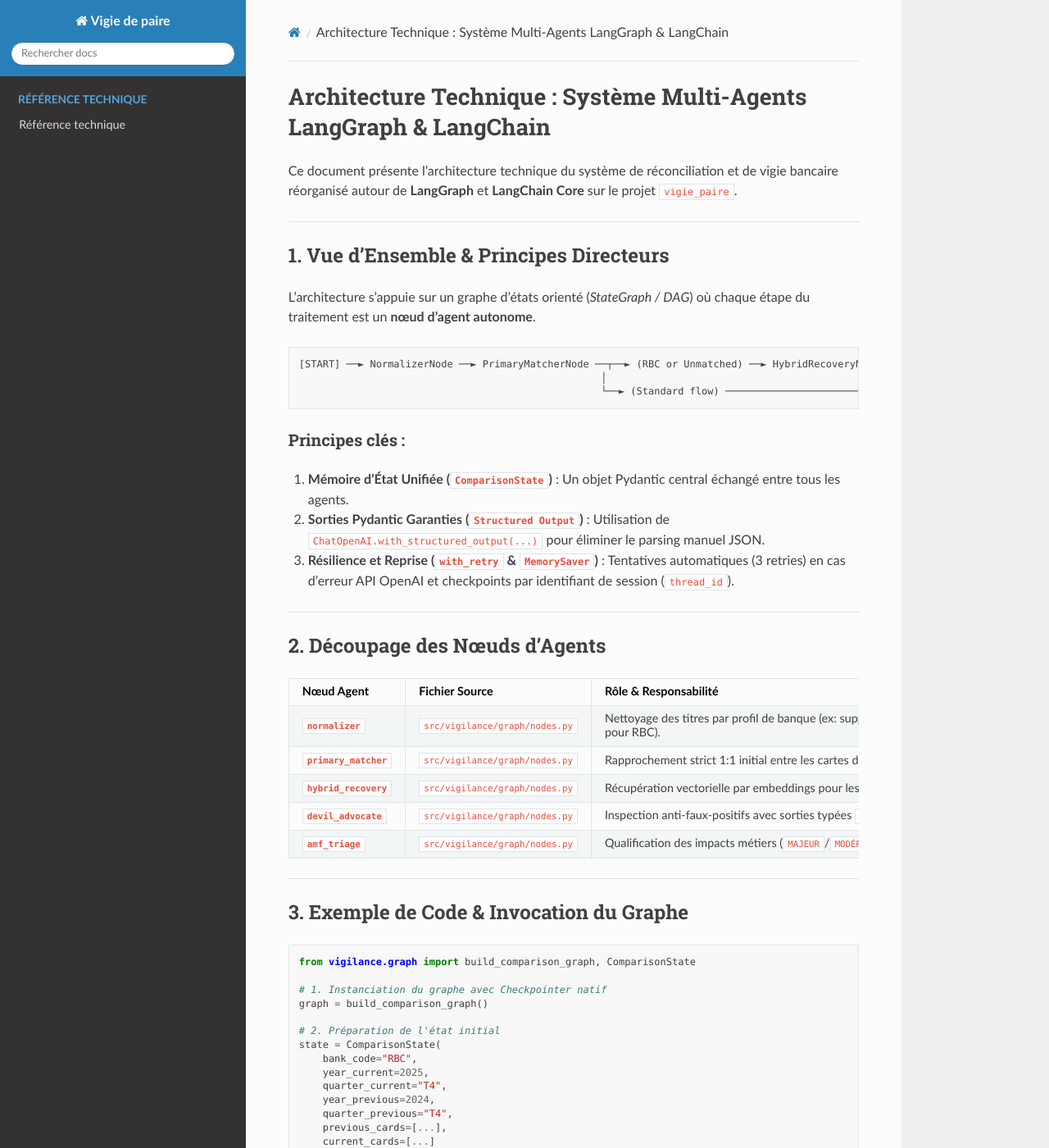
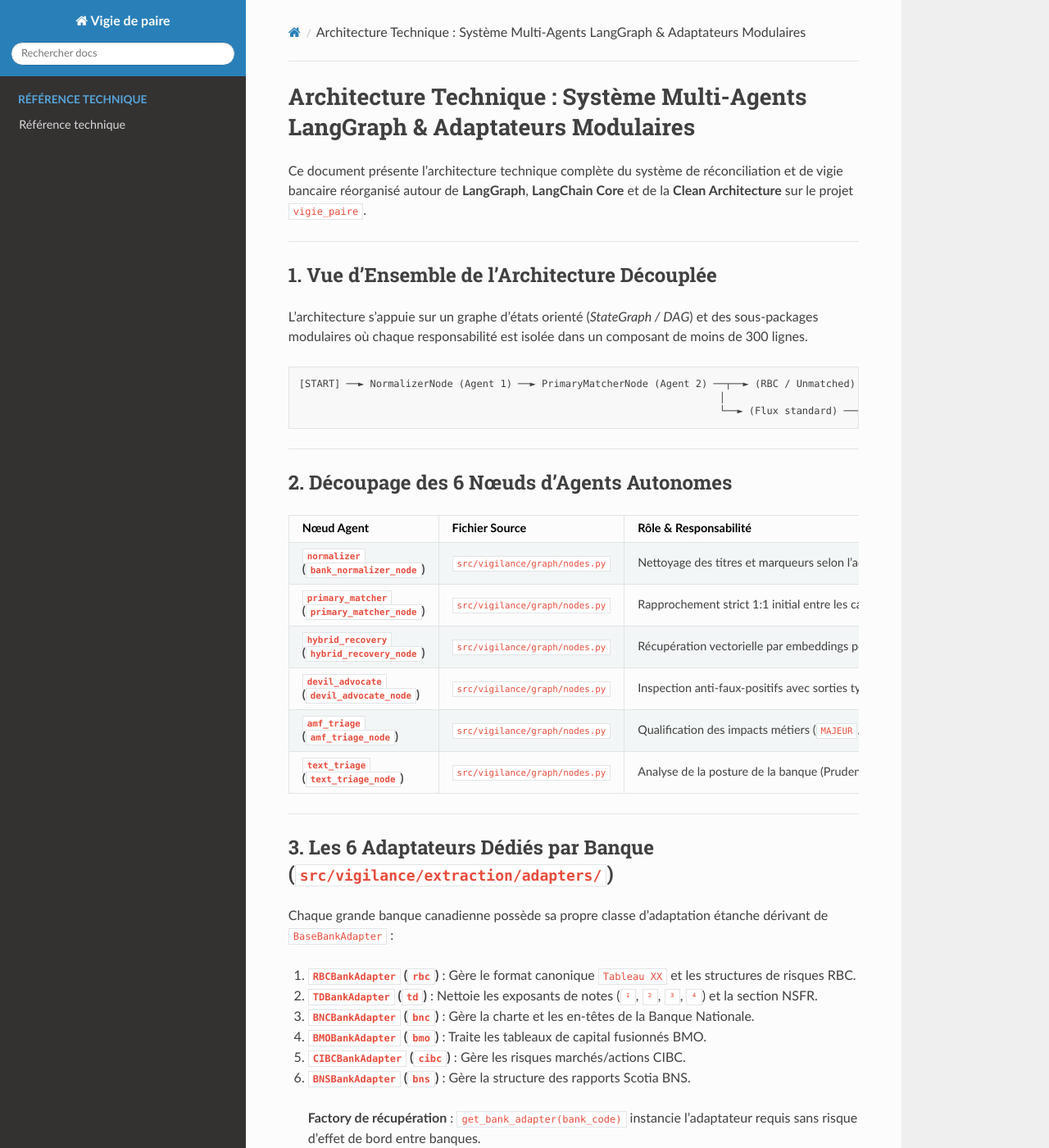
Before and after one commit to abdoulayegk/vigie_paire, a Sphinx documentation site: the page built from docs/ARCHITECTURE_LANGGRAPH.md, in a window 1280 px wide and 1400 px high. Shown: the whole window at 82% size. Built offline with Sphinx 7.4.7 and the Read the Docs theme 3.1.0, drawn with Linux system fonts in a browser that asks for light colours; some of the changed text lies outside the part shown.

Commit message:
docs: update ARCHITECTURE_LANGGRAPH.md with 6 agents, bank adapters, and modular package architecture

````diff
--- a/docs/ARCHITECTURE_LANGGRAPH.md
+++ b/docs/ARCHITECTURE_LANGGRAPH.md
@@ -1,68 +1,84 @@
-# Architecture Technique : Système Multi-Agents LangGraph & LangChain
+# Architecture Technique : Système Multi-Agents LangGraph & Adaptateurs Modulaires
 
-Ce document présente l'architecture technique du système de réconciliation et de vigie bancaire réorganisé autour de **LangGraph** et **LangChain Core** sur le projet `vigie_paire`.
+Ce document présente l'architecture technique complète du système de réconciliation et de vigie bancaire réorganisé autour de **LangGraph**, **LangChain Core** et de la **Clean Architecture** sur le projet `vigie_paire`.
 
 ---
 
-## 1. Vue d'Ensemble & Principes Directeurs
+## 1. Vue d'Ensemble de l'Architecture Découplée
 
-L'architecture s'appuie sur un graphe d'états orienté (*StateGraph / DAG*) où chaque étape du traitement est un **nœud d'agent autonome**.
+L'architecture s'appuie sur un graphe d'états orienté (*StateGraph / DAG*) et des sous-packages modulaires où chaque responsabilité est isolée dans un composant de moins de 300 lignes.
 
 ```
-[START] ──► NormalizerNode ──► PrimaryMatcherNode ──┬──► (RBC or Unmatched) ──► HybridRecoveryNode ──┐
-                                                   │                                                │
-                                                   └──► (Standard flow) ────────────────────────────┴──► DevilAdvocateNode ──► AMFTriageNode ──► [END]
-```
-
-### Principes clés :
-1. **Mémoire d'État Unifiée (`ComparisonState`)** : Un objet Pydantic central échangé entre tous les agents.
-2. **Sorties Pydantic Garanties (`Structured Output`)** : Utilisation de `ChatOpenAI.with_structured_output(...)` pour éliminer le parsing manuel JSON.
-3. **Résilience et Reprise (`with_retry` & `MemorySaver`)** : Tentatives automatiques (3 retries) en cas d'erreur API OpenAI et checkpoints par identifiant de session (`thread_id`).
-
----
-
-## 2. Découpage des Nœuds d'Agents
-
-| Nœud Agent | Fichier Source | Rôle & Responsabilité |
-| :--- | :--- | :--- |
-| **`normalizer`** | `src/vigilance/graph/nodes.py` | Nettoyage des titres par profil de banque (ex: suppression des suffixes `Tableau XX` pour RBC). |
-| **`primary_matcher`** | `src/vigilance/graph/nodes.py` | Rapprochement strict 1:1 initial entre les cartes du trimestre précédent et courant. |
-| **`hybrid_recovery`** | `src/vigilance/graph/nodes.py` | Récupération vectorielle par embeddings pour les tableaux décalés ou renumérotés. |
-| **`devil_advocate`** | `src/vigilance/graph/nodes.py` | Inspection anti-faux-positifs avec sorties typées `DevilAdvocateResponse`. |
-| **`amf_triage`** | `src/vigilance/graph/nodes.py` | Qualification des impacts métiers (`MAJEUR`/`MODÉRÉ`/`MINEUR`) et faits marquants AMF. |
-
----
-
-## 3. Exemple de Code & Invocation du Graphe
-
-```python
-from vigilance.graph import build_comparison_graph, ComparisonState
-
-# 1. Instanciation du graphe avec Checkpointer natif
-graph = build_comparison_graph()
-
-# 2. Préparation de l'état initial
-state = ComparisonState(
-    bank_code="RBC",
-    year_current=2025,
-    quarter_current="T4",
-    year_previous=2024,
-    quarter_previous="T4",
-    previous_cards=[...],
-    current_cards=[...]
-)
-
-# 3. Invocation résiliente avec thread_id
-config = {"configurable": {"thread_id": "session_rbc_2025_t4"}}
-final_result = graph.invoke(state, config=config)
+[START] ──► NormalizerNode (Agent 1) ──► PrimaryMatcherNode (Agent 2) ──┬──► (RBC / Unmatched) ──► HybridRecoveryNode (Agent 3) ──┐
+                                                                       │                                                         │
+                                                                       └──► (Flux standard) ─────────────────────────────────────┴──► DevilAdvocateNode (Agent 4) ──► AMFTriageNode (Agent 5) ──► TextTriageNode (Agent 6) ──► [END]
 ```
 
 ---
 
-## 4. Stratégie de Test et Validation
+## 2. Découpage des 6 Nœuds d'Agents Autonomes
 
-Le module est validé par la suite de tests unitaires et d'intégration :
-- `tests/unit/test_langgraph_pipeline.py` (Validation du flux d'états)
-- `tests/unit/test_langgraph_llm_nodes.py` (Validation des sorties typées Pydantic)
-- `tests/unit/test_langgraph_triage_node.py` (Validation de l'agent Triage AMF & Checkpointing)
-- `tests/unit/test_langgraph_e2e_runner.py` (Validation de l'exportation `comparison.json` et `comparison.xlsx`)
+| Nœud Agent | Fichier Source | Rôle & Responsabilité |
+| :--- | :--- | :--- |
+| **`normalizer` (`bank_normalizer_node`)** | `src/vigilance/graph/nodes.py` | Nettoyage des titres et marqueurs selon l'adaptateur spécifique de la banque. |
+| **`primary_matcher` (`primary_matcher_node`)** | `src/vigilance/graph/nodes.py` | Rapprochement strict 1:1 initial entre les cartes du trimestre précédent et courant. |
+| **`hybrid_recovery` (`hybrid_recovery_node`)** | `src/vigilance/graph/nodes.py` | Récupération vectorielle par embeddings pour les tableaux décalés ou renumérotés (ex: RBC). |
+| **`devil_advocate` (`devil_advocate_node`)** | `src/vigilance/graph/nodes.py` | Inspection anti-faux-positifs avec sorties typées Pydantic `DevilAdvocateResponse`. |
+| **`amf_triage` (`amf_triage_node`)** | `src/vigilance/graph/nodes.py` | Qualification des impacts métiers (`MAJEUR`/`MODÉRÉ`/`MINEUR`) et faits marquants AMF v2. |
+| **`text_triage` (`text_triage_node`)** | `src/vigilance/graph/nodes.py` | Analyse de la posture de la banque (Prudente/Optimiste) et synthèse typée `TextTriageResponse`. |
+
+---
+
+## 3. Les 6 Adaptateurs Dédiés par Banque (`src/vigilance/extraction/adapters/`)
+
+Chaque grande banque canadienne possède sa propre classe d'adaptation étanche dérivant de `BaseBankAdapter` :
+
+1. **`RBCBankAdapter` (`rbc`)** : Gère le format canonique `Tableau XX` et les structures de risques RBC.
+2. **`TDBankAdapter` (`td`)** : Nettoie les exposants de notes (`¹`, `²`, `³`, `⁴`) et la section NSFR.
+3. **`BNCBankAdapter` (`bnc`)** : Gère la charte et les en-têtes de la Banque Nationale.
+4. **`BMOBankAdapter` (`bmo`)** : Traite les tableaux de capital fusionnés BMO.
+5. **`CIBCBankAdapter` (`cibc`)** : Gère les risques marchés/actions CIBC.
+6. **`BNSBankAdapter` (`bns`)** : Gère la structure des rapports Scotia BNS.
+
+> **Factory de récupération** : `get_bank_adapter(bank_code)` instancie l'adaptateur requis sans risque d'effet de bord entre banques.
+
+---
+
+## 4. Organisation des Packages Modulaires
+
+- **`src/vigilance/extraction/components/`** :
+  - `footnote_extractor.py` : Capture 100% propre et complète des notes de bas de page.
+  - `section_detector.py` : Identification des clés de section (`gestion_capital`, `gestion_risques`).
+  - `table_extractor.py` : Contrôle de complétude et délimitation des tableaux.
+
+- **`src/vigilance/quality/checks/`** :
+  - `completeness_check.py` : Contrôle de complétude des extractions.
+  - `indicator_check.py` : Validation de cohérence des métriques chiffrées.
+  - `schema_check.py` : Vérification de la conformité des schémas JSON canoniques.
+
+- **`src/vigilance/export/`** :
+  - `excel_exporter.py` : Génération des rapports Excel (`.xlsx`).
+  - `pdf_exporter.py` : Génération des synthèses PDF de vigie.
+
+- **`src/vigilance/dash_app/components/detail_widgets/`** :
+  - `proof_badge_builder.py` : Badges HTML d'évolutions.
+  - `proof_card_builder.py` : Cartes de preuves visuelles côte-à-côte.
+
+- **`src/vigilance/dash_app/layouts/text_analysis/`** :
+  - `text_filters.py` : Barre de filtres interactifs.
+  - `text_cards.py` : Cartes de sections textuelles comparées.
+  - `text_panels.py` : Volets d'analyse IA détaillée et posture.
+
+---
+
+## 5. Guide d'Exécution CLI (`vigie-graph-run`)
+
+Pour exécuter la comparaison Multi-Agent LangGraph en ligne de commande :
+
+```bash
+# Exécution du graphe LangGraph pour une banque (ex: RBC)
+.venv/bin/python3 -m vigilance.cli.run_graph --bank rbc --previous 2024-t4 --current 2025-t4
+
+# Validation de la suite de tests automatisés (1 123 / 1 123 PASS)
+.venv/bin/pytest tests/unit/
+```
````
